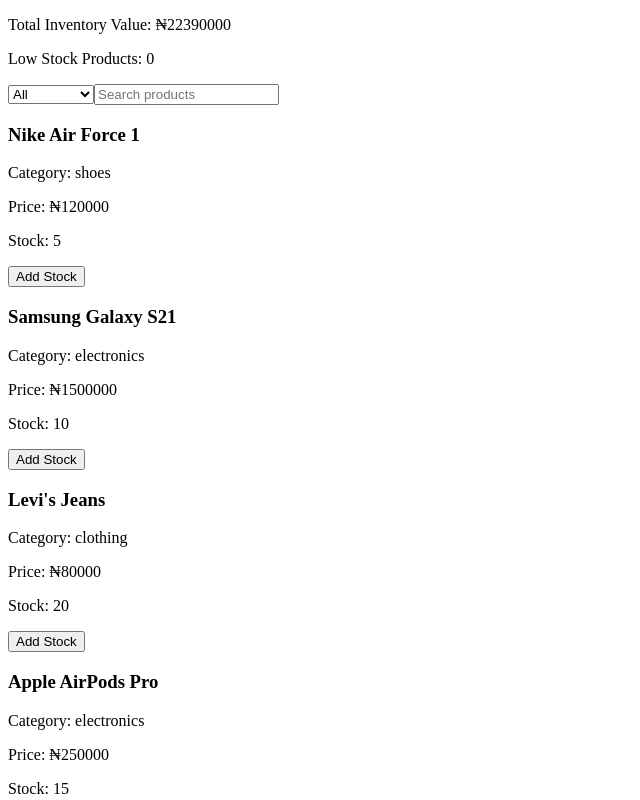
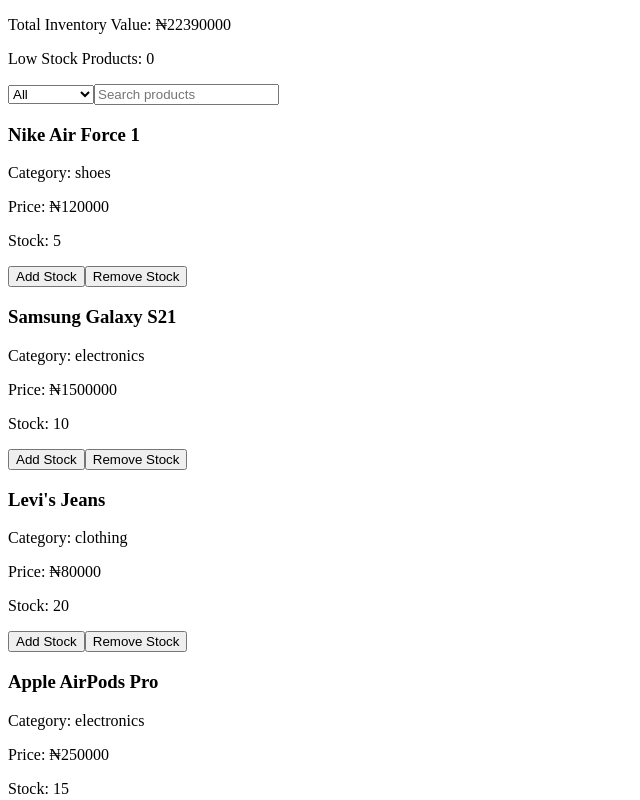
Before and after one commit to FrankTopzy/Tutorials, a React (Vite) app in the folder reactJS/: page / in a window 1280 px wide. Shown: the top 800 px of the page, without its empty margins (0-640 px from the left). Built offline with nearby package versions, Linux system fonts and the light colour scheme.

Commit message:
feat: task 4c completed

```diff
--- a/reactJS/src/App.tsx
+++ b/reactJS/src/App.tsx
@@ -66,10 +66,19 @@
     )
   }
 
+  const removeStock = (id: number) => {
+    setProductList(productList =>
+      productList.map(product => {
+        return ( product.stock > 1 && product.id === id ? {...product, stock: product.stock - 1} : product)
+      }
+      )
+    )
+  }
+
 
   return (
     <>
-      <Dashboard totalInventoryValue={totalInventoryValue} lowStockCount={lowStockCount} products={productList} onAddStock={addStock}/>
+      <Dashboard totalInventoryValue={totalInventoryValue} lowStockCount={lowStockCount} products={productList} onAddStock={addStock} onRemoveStock={removeStock}/>
     </>
   )
 }
--- a/reactJS/src/task4/Dashboard.tsx
+++ b/reactJS/src/task4/Dashboard.tsx
@@ -16,10 +16,11 @@
   lowStockCount: number;
   products: Product[];
   onAddStock: (id: number) => void
+  onRemoveStock: (id: number) => void
 };
 
 
-function Dashboard({ totalInventoryValue, lowStockCount, products, onAddStock }: DashboardStatsProps) {
+function Dashboard({ totalInventoryValue, lowStockCount, products, onAddStock, onRemoveStock }: DashboardStatsProps) {
   const [category, setCategory] = useState<Category | "all">("all");
   const [searchTerm, setSearchTerm] = useState("");
 
@@ -60,6 +61,7 @@
               key={product.id}
               product={product}
               onAddStock={onAddStock}
+              onRemoveStock={onRemoveStock}
             />
           )
         })
--- a/reactJS/src/task4/ProductCard.tsx
+++ b/reactJS/src/task4/ProductCard.tsx
@@ -10,9 +10,10 @@
 type ProductCardProps = {
   product: Product;
   onAddStock: (id: number) => void;
+  onRemoveStock: (id: number) => void;
 };
 
-function ProductCard({ product, onAddStock }: ProductCardProps) {
+function ProductCard({ product, onAddStock, onRemoveStock }: ProductCardProps) {
   return (
     <div>
       <h3>{product.name}</h3>
@@ -20,9 +21,8 @@
       <p>Price: ₦{product.price}</p>
       <p>Stock: {product.stock}</p>
 
-      <button onClick={() => onAddStock(product.id)}>
-        Add Stock
-      </button>
+      <button onClick={() => onAddStock(product.id)}>Add Stock</button>
+      <button onClick={() => onRemoveStock(product.id)}>Remove Stock</button>
     </div>
   );
 }
```
